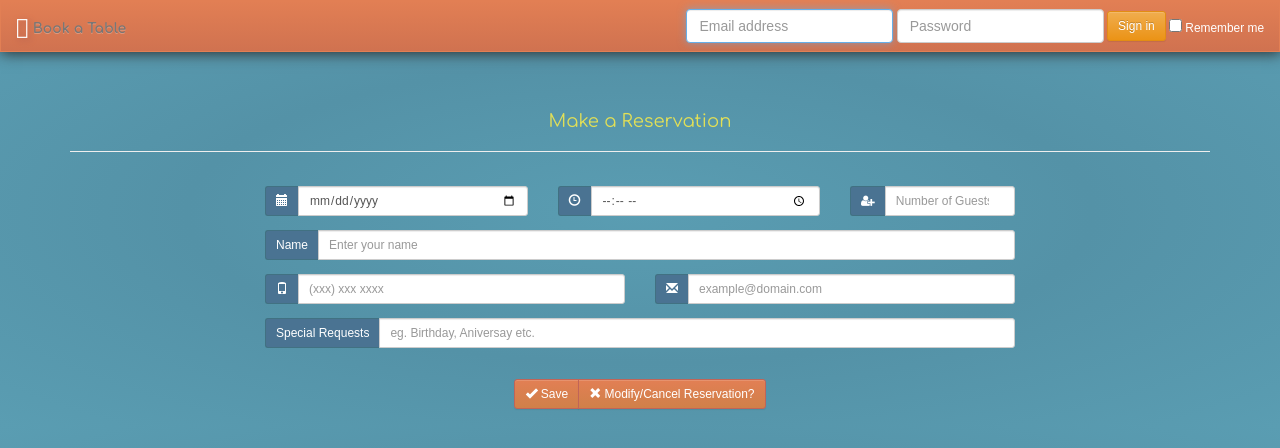
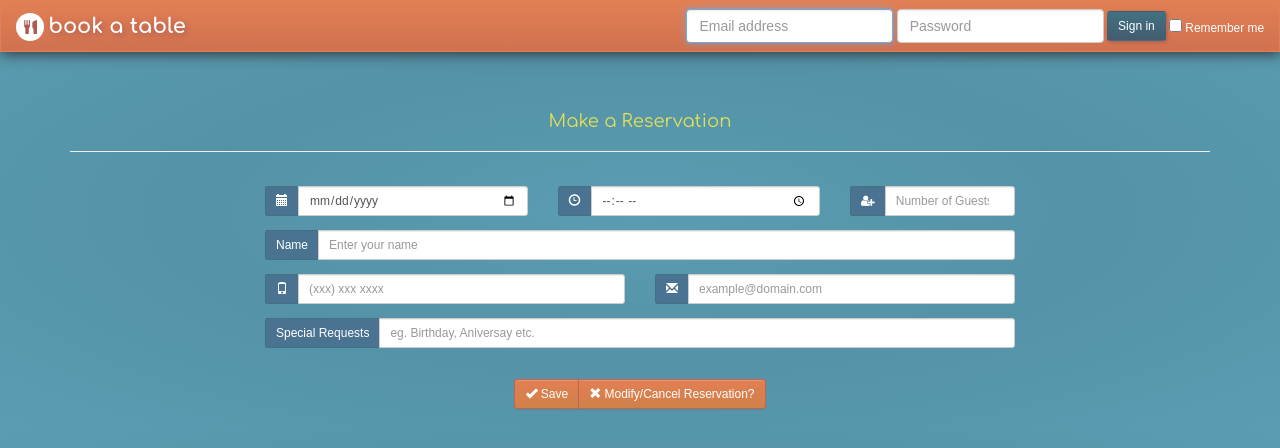
Before and after one commit to anoopbr/bookatable, a plain HTML site: page index.html in a window 1280 px wide. Drawn offline with nearby package versions, Linux system fonts and the light colour scheme; a web font is replaced by a local one.

Commit message:
UI Changes

```diff
--- a/index.html
+++ b/index.html
@@ -30,8 +30,9 @@
                 <span class="icon-bar"></span>
             </button>
             <a class="navbar-brand " href="index.html">
-                <span class="glyphicon glyphicon-cutlery bt-navbar-brand-logo" aria-hidden="true"></span>
-                Book a Table </a>
+                <span class="glyphicon glyphicon-cutlery fa-bt-brand-icon"></span>
+                <span class="bt-navbar-brand-logo">Book a Table</span>
+            </a>
         </div>
         <div class="collapse navbar-collapse" id="bt-navbar-collapse-1">
             <form class="navbar-form navbar-right">
@@ -41,7 +42,7 @@
                         <input type="email" id="inputEmail" class="form-control" placeholder="Email address" required autofocus>
                         <label for="inputPassword" class="sr-only">Password</label>
                         <input type="password" id="inputPassword" class="form-control" placeholder="Password" required>
-                        <button class="btn btn-sm btn-warning" type="submit">Sign in</button>
+                        <button class="btn btn-sm bt-navbar-btn" type="submit">Sign in</button>
                         <div class="checkbox">
                             <label>
                                 <input type="checkbox" value="remember-me"> Remember me
```
Also changed, not shown: owner.html (+3 -2 lines), reservation.html (+3 -2 lines).
